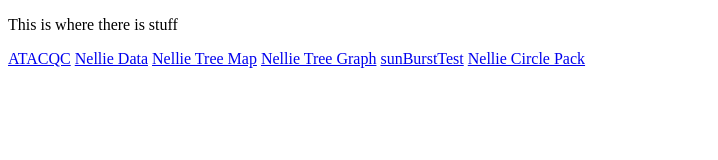
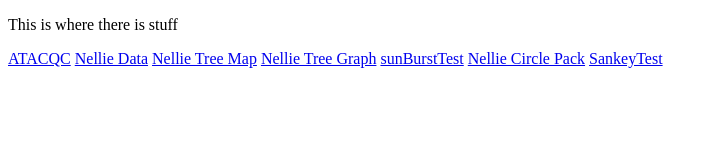
Before and after one commit to djChirpy/djChirpy.github.io, a plain HTML site: page index.html in a window 1280 px wide. Shown: the whole page, without its empty margins (0-718 px from the left). Drawn offline with Linux system fonts and the light colour scheme.

Commit message:
Update index.html

```diff
--- a/index.html
+++ b/index.html
@@ -11,6 +11,7 @@
     <a href="nellieTreeGraph.pdf">Nellie Tree Graph</a>
     <a href="sunBurstTest.html">sunBurstTest</a>
     <a href="/data/nellieCirclePack.html">Nellie Circle Pack</a>
+    <a href="/data/sankeyExample.html">SankeyTest</a>
     <!--#<a href="pancreasMinusSalivary.html">Pancreas vs Salivary</a>
     #<a href="test.html">On the fly?</a>
     #<a href="LowCovScorePath.html">lowCovPathSeq</a>
```
